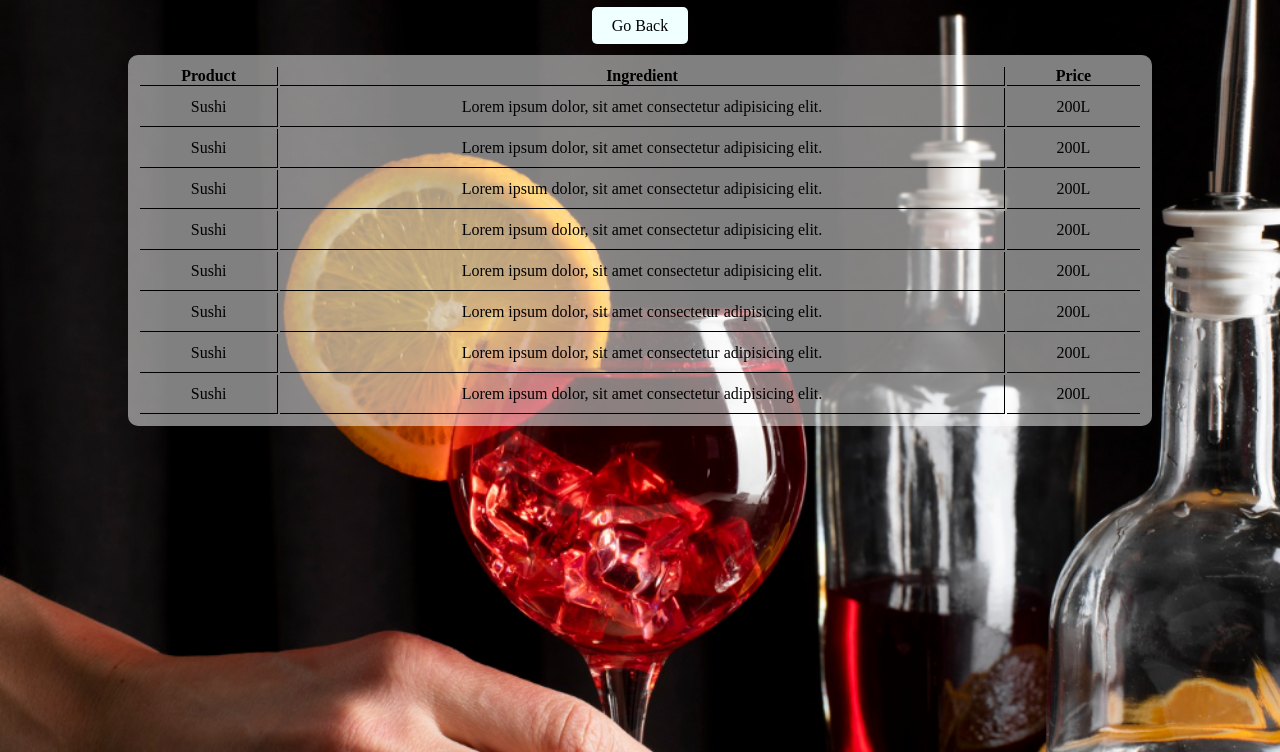
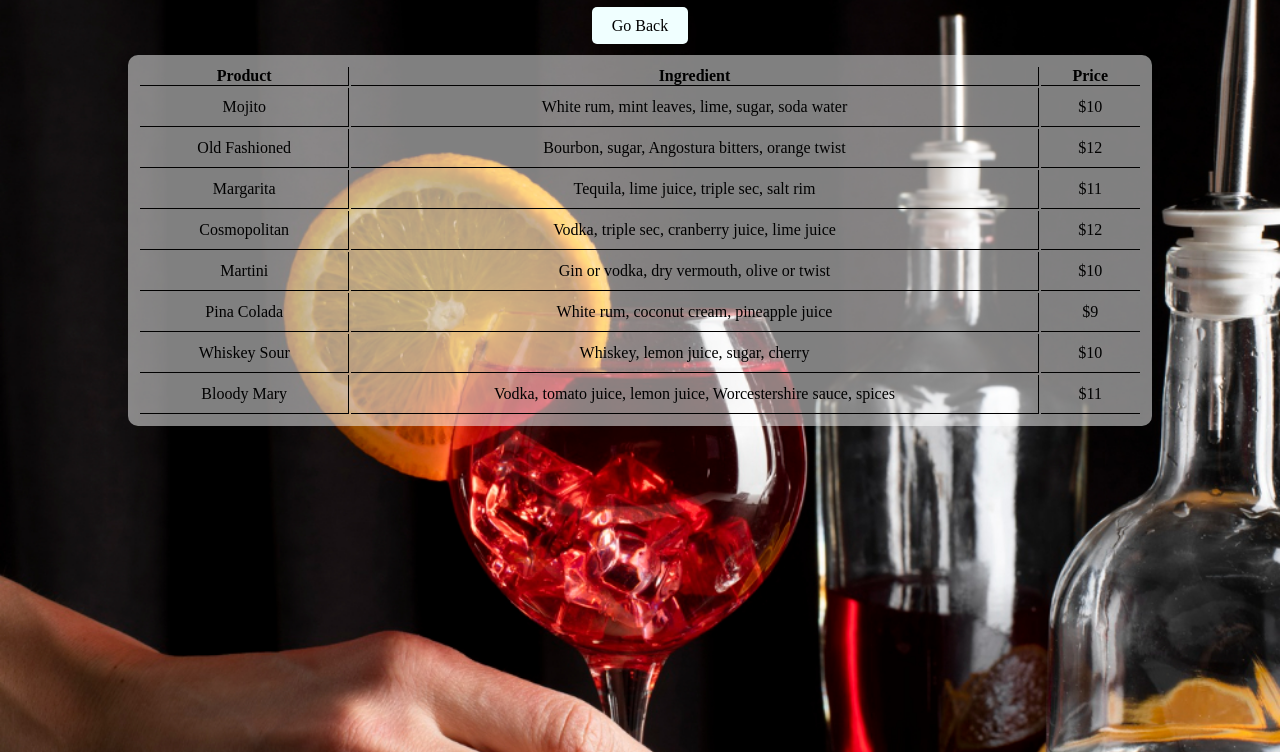
Before and after one commit to Brigli-The-Coder/menu-restorant, a plain HTML site: page alcoholic.html in a window 1280 px wide. Shown: the part 48-800 px from the top of the page. Drawn offline with Linux system fonts and the light colour scheme.

Commit message:
Update alcoholic.html

```diff
--- a/alcoholic.html
+++ b/alcoholic.html
@@ -30,44 +30,44 @@
         </thead>
         <tbody>
             <tr>
-                <td>Sushi</td>
-                <td>Lorem ipsum dolor, sit amet consectetur adipisicing elit.</td>
-                <td>200L</td>
+                <td>Mojito</td>
+                <td>White rum, mint leaves, lime, sugar, soda water</td>
+                <td>$10</td>
             </tr>
             <tr>
-                <td>Sushi</td>
-                <td>Lorem ipsum dolor, sit amet consectetur adipisicing elit.</td>
-                <td>200L</td>
+                <td>Old Fashioned</td>
+                <td>Bourbon, sugar, Angostura bitters, orange twist</td>
+                <td>$12</td>
             </tr>
             <tr>
-                <td>Sushi</td>
-                <td>Lorem ipsum dolor, sit amet consectetur adipisicing elit.</td>
-                <td>200L</td>
+                <td>Margarita</td>
+                <td>Tequila, lime juice, triple sec, salt rim</td>
+                <td>$11</td>
             </tr>
             <tr>
-                <td>Sushi</td>
-                <td>Lorem ipsum dolor, sit amet consectetur adipisicing elit.</td>
-                <td>200L</td>
+                <td>Cosmopolitan</td>
+                <td>Vodka, triple sec, cranberry juice, lime juice</td>
+                <td>$12</td>
             </tr>
             <tr>
-                <td>Sushi</td>
-                <td>Lorem ipsum dolor, sit amet consectetur adipisicing elit.</td>
-                <td>200L</td>
+                <td>Martini</td>
+                <td>Gin or vodka, dry vermouth, olive or twist</td>
+                <td>$10</td>
             </tr>
             <tr>
-                <td>Sushi</td>
-                <td>Lorem ipsum dolor, sit amet consectetur adipisicing elit.</td>
-                <td>200L</td>
+                <td>Pina Colada</td>
+                <td>White rum, coconut cream, pineapple juice</td>
+                <td>$9</td>
             </tr>
             <tr>
-                <td>Sushi</td>
-                <td>Lorem ipsum dolor, sit amet consectetur adipisicing elit.</td>
-                <td>200L</td>
+                <td>Whiskey Sour</td>
+                <td>Whiskey, lemon juice, sugar, cherry</td>
+                <td>$10</td>
             </tr>
             <tr>
-                <td>Sushi</td>
-                <td>Lorem ipsum dolor, sit amet consectetur adipisicing elit.</td>
-                <td>200L</td>
+                <td>Bloody Mary</td>
+                <td>Vodka, tomato juice, lemon juice, Worcestershire sauce, spices</td>
+                <td>$11</td>
             </tr>
         </tbody>
     </table>
```
